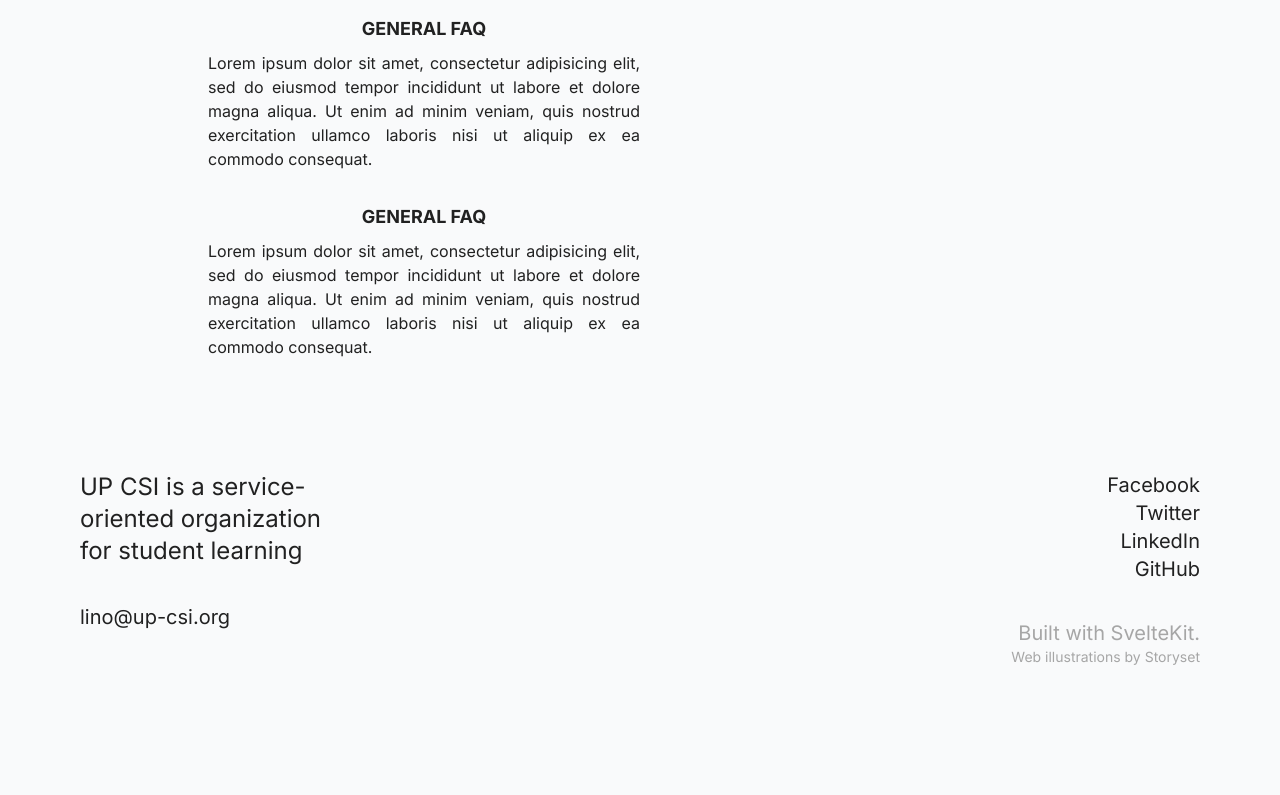
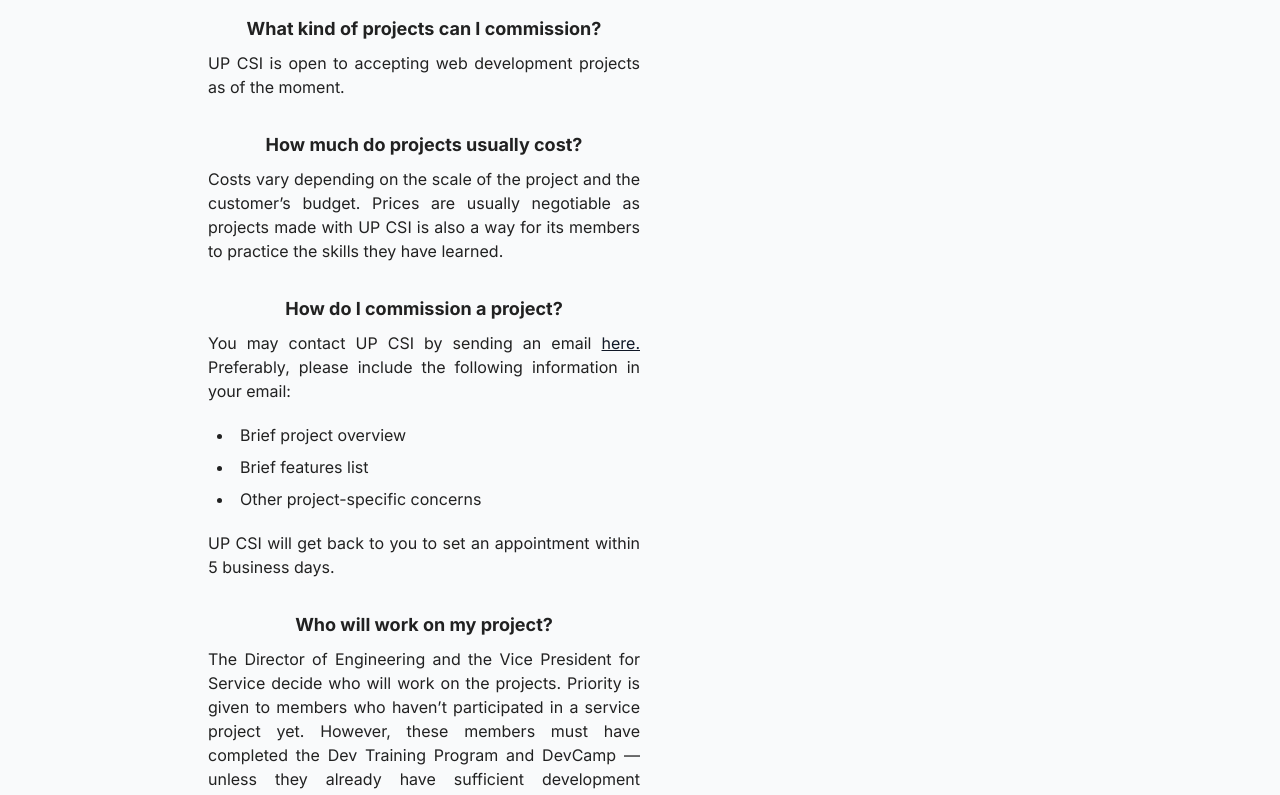
Before and after one commit to up-csi/up-csi.github.io, a SvelteKit app: page /projects in a window 1280 px wide. Shown: the part 1040-1835 px from the top of the page. Before the commit the page ends 1787 px from the top, so only its background shows below. Built offline with nearby package versions, Linux system fonts and the light colour scheme.

Commit message:
feat(projects): fill up FAQS

```diff
--- a/src/routes/projects/+page.svelte
+++ b/src/routes/projects/+page.svelte
@@ -21,18 +21,39 @@
 
 <section>
     <Faq>
-        <FaqEntry title="GENERAL FAQ">
+        <FaqEntry title="What kind of projects can I commission?">
+            <span>UP CSI is open to accepting web development projects as of the moment. </span>
+        </FaqEntry>
+        <FaqEntry title="How much do projects usually cost?">
             <span
-                >Lorem ipsum dolor sit amet, consectetur adipisicing elit, sed do eiusmod tempor
-                incididunt ut labore et dolore magna aliqua. Ut enim ad minim veniam, quis nostrud
-                exercitation ullamco laboris nisi ut aliquip ex ea commodo consequat.</span
+                >Costs vary depending on the scale of the project and the customer’s budget. Prices
+                are usually negotiable as projects made with UP CSI is also a way for its members to
+                practice the skills they have learned.</span
             >
         </FaqEntry>
-        <FaqEntry title="GENERAL FAQ">
+        <FaqEntry title="How do I commission a project?">
             <span
-                >Lorem ipsum dolor sit amet, consectetur adipisicing elit, sed do eiusmod tempor
-                incididunt ut labore et dolore magna aliqua. Ut enim ad minim veniam, quis nostrud
-                exercitation ullamco laboris nisi ut aliquip ex ea commodo consequat.</span
+                >You may contact UP CSI by sending an email <a href="mailto:lino@up-csi.org"
+                    >here.</a
+                >
+
+                Preferably, please include the following information in your email:
+            </span>
+            <ul>
+                <li>Brief project overview</li>
+                <li>Brief features list</li>
+                <li>Other project-specific concerns</li>
+            </ul>
+            <span> UP CSI will get back to you to set an appointment within 5 business days. </span>
+        </FaqEntry>
+        <FaqEntry title="Who will work on my project?">
+            <span
+                >The Director of Engineering and the Vice President for Service decide who will work
+                on the projects. Priority is given to members who haven’t participated in a service
+                project yet. However, these members must have completed the Dev Training Program and
+                DevCamp — unless they already have sufficient development experience. UP CSI
+                members, who are mostly passionate students from the UP Diliman Department of
+                Computer Science, make up the pool of candidates for these projects.</span
             >
         </FaqEntry>
     </Faq>
```
